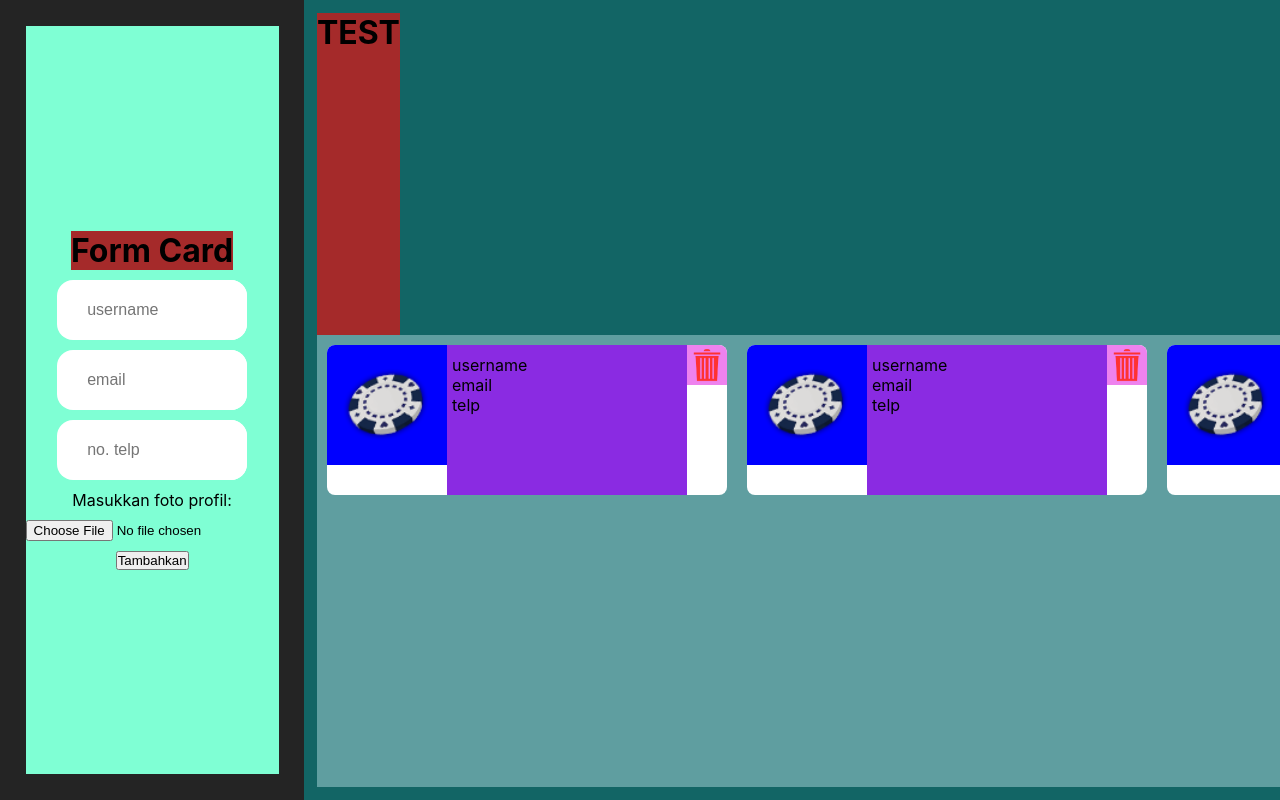
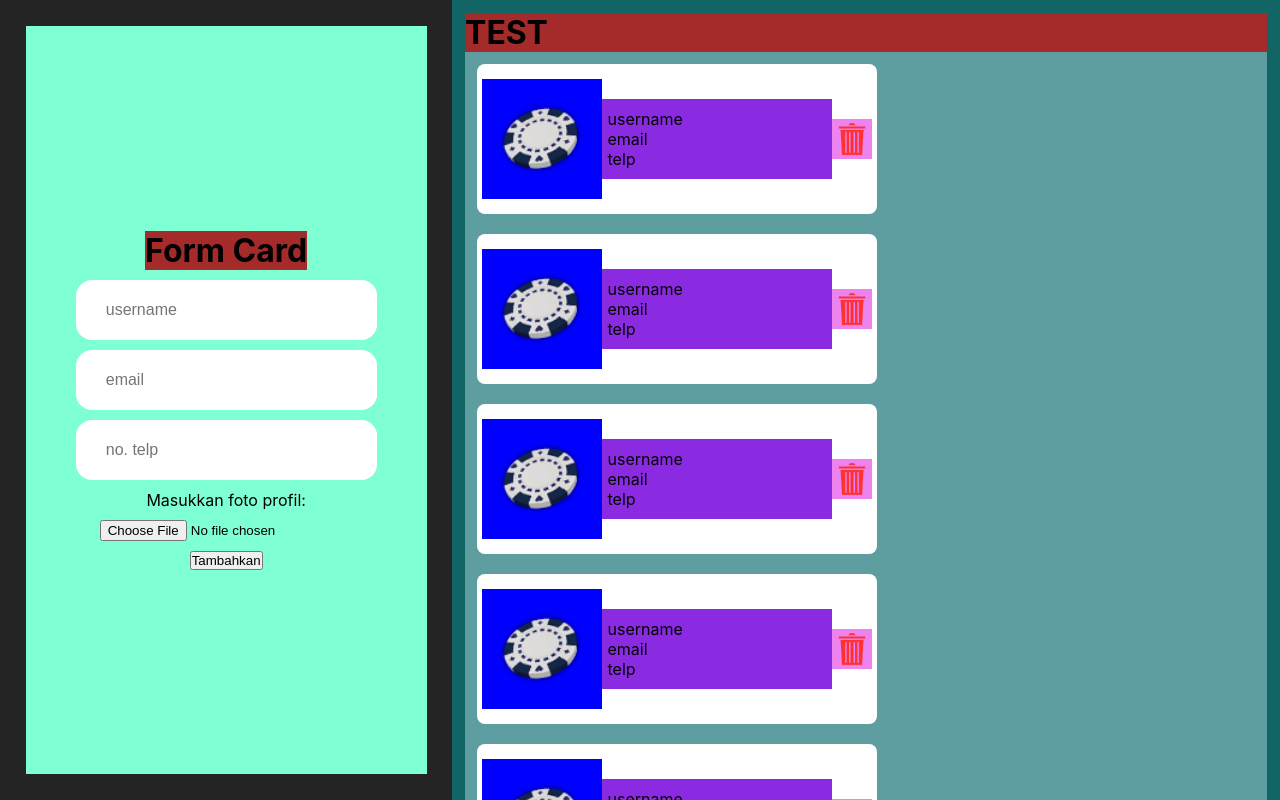
Before and after one commit to xcaliburone/adhimrhmn, a React (Vite) app in the folder tugas-ci22-react/: page / in a window 1280 px wide. Built offline with nearby package versions, Linux system fonts and the light colour scheme.

Commit message:
onProgress

```diff
--- a/tugas-ci22-react/src/components/ContactCard/ContactCard.module.css
+++ b/tugas-ci22-react/src/components/ContactCard/ContactCard.module.css
@@ -1,23 +1,18 @@
 .container {
-    /* width: 100%; */
-    /* height: 100%; */
+    width: 100%;
     background-color: rgb(18, 101, 101);
     display: flex;
     flex: 2;
-    flex-direction: row;
-    flex-wrap: wrap;
+    flex-direction: column;
     padding: 1%;
 }
 
 .container .cards {
     display: flex;
     background-color: cadetblue;
-    /* width: 100%; */
-    /* height: 100%; */
-    /* flex-wrap: wrap; */
-    /* padding: .5%; */
-    /* gap: 0px; */
-    /* justify-content: space-between; */
+    flex-wrap: wrap;
+    padding: .3%;
+    justify-content: space-between;
 }
 
 h1 {
@@ -32,6 +27,8 @@ h1 {
     border-radius: 8px;
     overflow: hidden;
     margin: 10px;
+    align-items: center;
+    padding: 0 5px;
 }
 
 .card .profile {
@@ -54,4 +51,5 @@ h1 {
     width: 40px;
     height: 40px;
     background-color: violet;
+
 }
--- a/tugas-ci22-react/src/components/ContactCard/index.jsx
+++ b/tugas-ci22-react/src/components/ContactCard/index.jsx
@@ -1,6 +1,9 @@
 import styles from './ContactCard.module.css';
 import profilePic from '../../assets/profilePic.png'
 import trashBin from '../../assets/trashBin.png'
+
+// setiap card menampilkan profil, nama, email, telp berdasarkan inputan user
+// fitur: delete card, delete all card, urutkan, stats
 
 export default function ContactCard() {
     return (
--- a/tugas-ci22-react/src/components/Form/Form.module.css
+++ b/tugas-ci22-react/src/components/Form/Form.module.css
@@ -1,6 +1,5 @@
 .container {
-    /* width: 100%; */
-    /* height: 100%; */
+    width: 100%;
     background-color: rgb(91, 34, 144);
     display: flex;
     flex: 1;
--- a/tugas-ci22-react/src/components/Form/index.jsx
+++ b/tugas-ci22-react/src/components/Form/index.jsx
@@ -1,4 +1,7 @@
 import styles from './Form.module.css'
+
+// user bisa memasukkan nama, email, telp. profil
+// inputan user akan dikirim menjadi card ketika user menekan tombol "tambahkan"
 
 export default function Form() {
 
```
